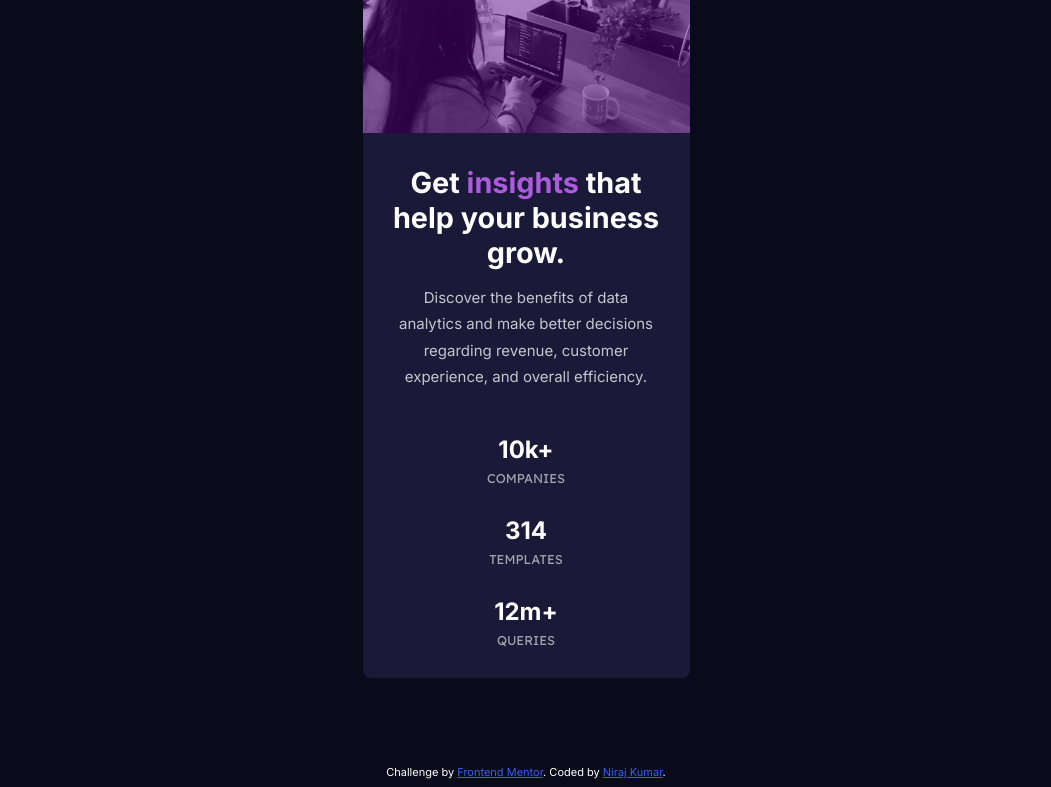
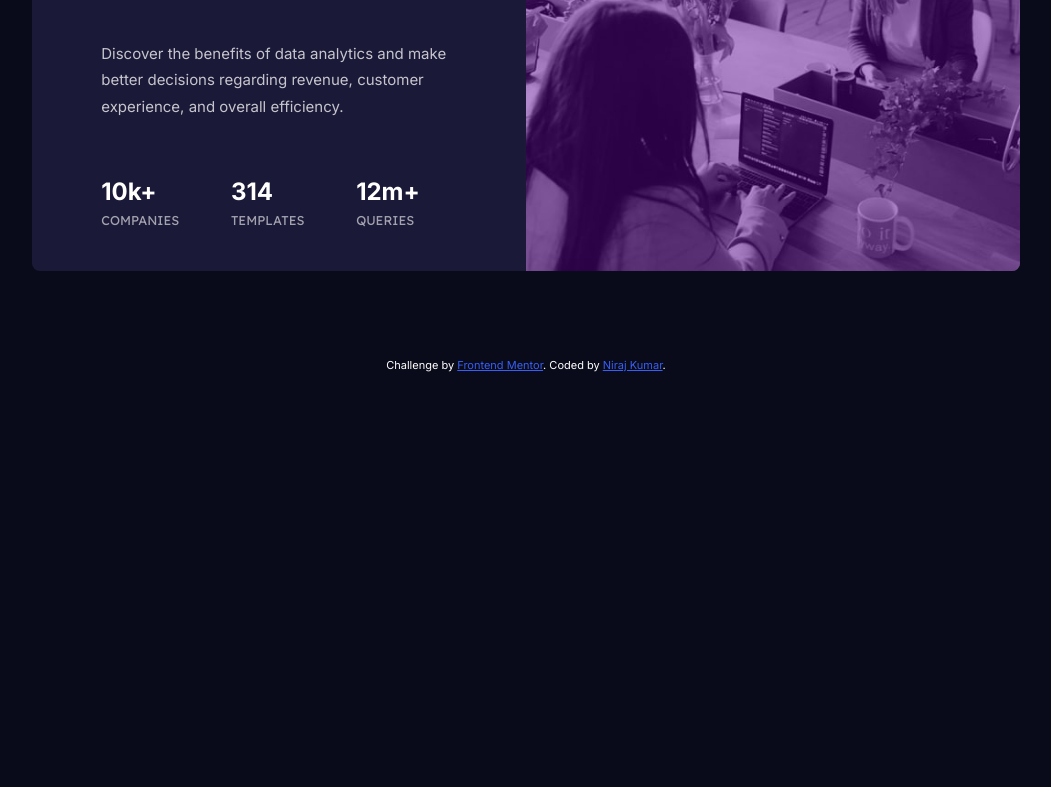
Before and after one commit to niraj-kumar-r/stats-preview-frontendmentor, a plain HTML site: page index.html in a window 1280 px wide. Shown: the part 224-1011 px from the top of the page, without its empty margins (114-1165 px from the left). After the commit the page ends 800 px from the top, so only its background shows below. Drawn offline with Linux system fonts and the light colour scheme.

Commit message:
added media queries for desktop and rearranged the stuff correctly

```diff
--- a/app/style.css
+++ b/app/style.css
@@ -125,4 +125,77 @@ h1{
   color: var(--stat-heading-color);
   font-weight: 100;
   text-transform: uppercase;
+
 }
+
+@media (min-width: 57rem) {
+  .main-card{
+    width: clamp(57rem, 77.152vw, 68rem);
+    /* for 1440p it is 1110.9888 px */
+    padding: 0;
+    flex-direction: row-reverse;
+    justify-content: space-between;
+    align-items: stretch;
+  }
+
+  .happy-customer-picture-container{
+    width: 50%;
+    margin: 0;
+  }
+
+  .happy-customer-picture{
+    width: 100%;
+    border-radius: 0rem;
+    border-top-right-radius: 0.5rem;
+    border-bottom-right-radius: 0.5rem;
+  }
+
+  .happy-customer-picture-container::after{
+    width: 100%;
+    border-radius: 0rem;
+    border-top-right-radius: 0.5rem;
+    border-bottom-right-radius: 0.5rem;
+  }
+
+  .info-card{
+    /* background-color: blue; */
+    width: 50%;
+    /* for 1440p it will be 555.4944 */
+
+    justify-content: space-evenly;
+
+
+    align-items: flex-start;
+    padding-left: 4.6em;
+  }
+
+  h1{
+    text-align: left;
+    /* background-color: blueviolet; */
+    font-size: 2rem;
+    width: 11em;
+  }
+
+  .description{
+    font-size: 0.9375rem;
+    /* background-color: darkgoldenrod; */
+    text-align: left;
+    width: 25em;
+  }
+
+  .stats-card{
+    width: 75%;
+    flex-direction: row;
+    justify-content: space-between;
+    /* background-color: red; */
+    padding: 0;
+  }
+
+  .stats-individual-info-card{
+    margin: 0;
+    /* background-color: darkgreen; */
+    align-items: flex-start;
+  }
+
+
+}
```
